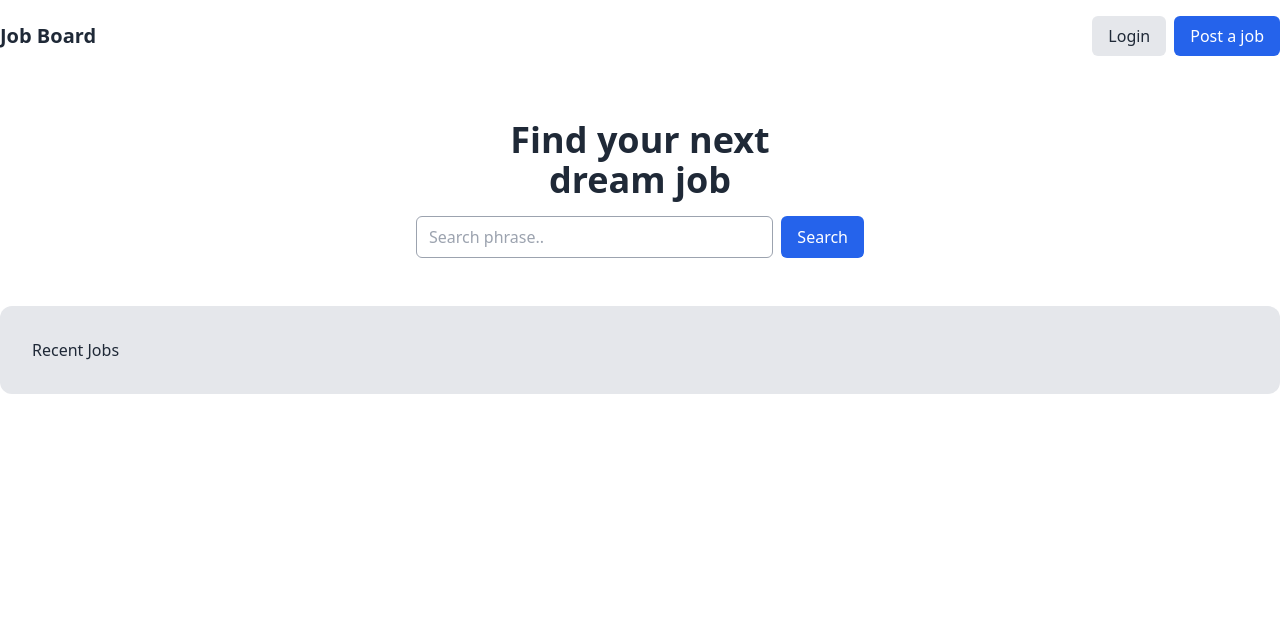
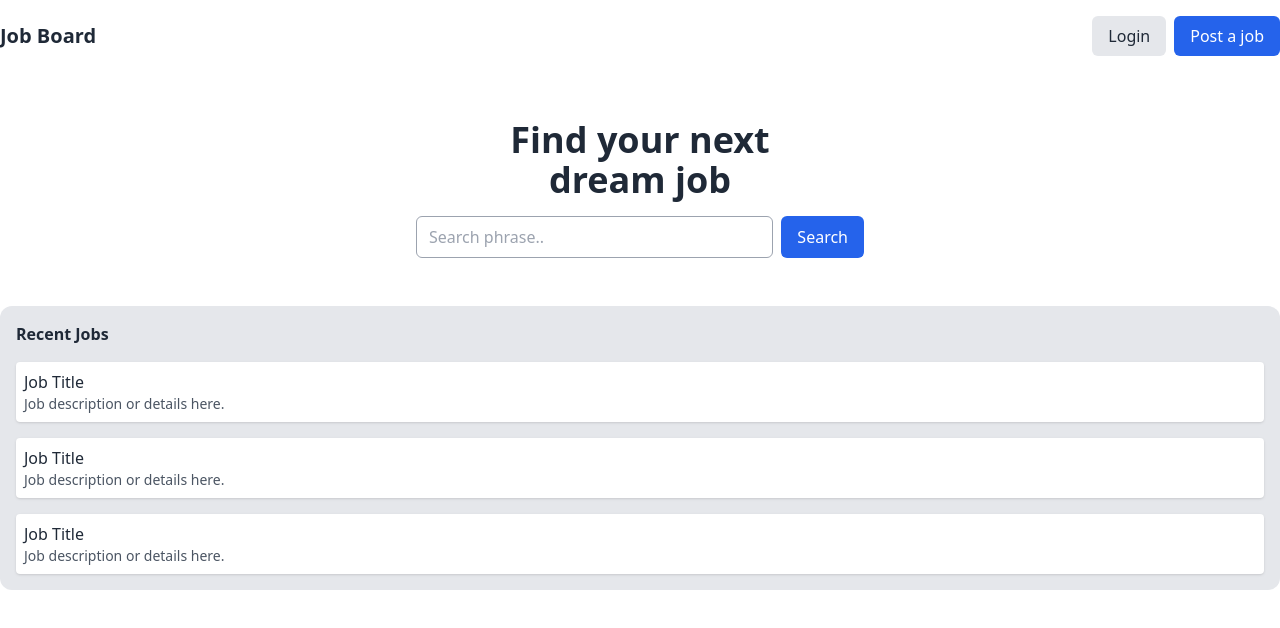
Before and after one commit to ashwaky/job-board, a Next.js app: page / in a window 1280 px wide. Shown: the top 628 px of the page. Built offline with nearby package versions, Linux system fonts and the light colour scheme.

Commit message:
adjusting job titels and descrebtion

```diff
--- a/app/Components/Header.tsx
+++ b/app/Components/Header.tsx
@@ -3,7 +3,7 @@ import Link from "next/link";
 export default function Header() {
   return (
     <header>
-      <div className=" flex items-center justify-between mx-auto my-4">
+      <div className="container flex items-center justify-between mx-auto my-4">
         <Link href={"/"} className="font-bold text-xl">
           Job Board
         </Link>
--- a/app/Components/Hero.tsx
+++ b/app/Components/Hero.tsx
@@ -1,6 +1,6 @@
 export default function Hero() {
   return (
-    <section className="py-12">
+    <section className=" py-12">
       <h1 className="text-4xl font-bold text-center">
         Find your next
         <br />
--- /dev/null
+++ b/app/Components/JobRow.tsx
@@ -0,0 +1,11 @@
+// Add 'use client' if you're using React Server Components (RSC)
+'use client';
+
+export default function JobRow() {
+  return (
+    <div className="bg-white p-2 rounded shadow">
+      <h3 className="font-medium">Job Title</h3>
+      <p className="text-sm text-gray-600">Job description or details here.</p>
+    </div>
+  );
+}
--- a/app/Jobs.tsx
+++ b/app/Jobs.tsx
@@ -1,9 +1,20 @@
-export default function Jobs() {
+// Add 'use client' if this is a client-side component
+'use client';
 
-return(
+import JobRow from "@/app/Components/JobRow";
 
-  <div className="bg-gray-200 p-8 rounded-xl">
-    <h2>Recent Jobs</h2>
-  </div>
+export default function Job() {
+  return (
+    <div className="bg-gray-200 p-4 rounded-xl">
+      <div className="container">
+        <h2 className="font-bold mb-4">Recent Jobs</h2>
+        <div className="flex flex-col gap-4">
+          {/* Use the JobRow component */}
+          <JobRow />
+          <JobRow />
+          <JobRow />
+        </div>
+      </div>
+    </div>
   );
 }
```
Also changed, not shown: app/layout.tsx (+4 -3 lines).
